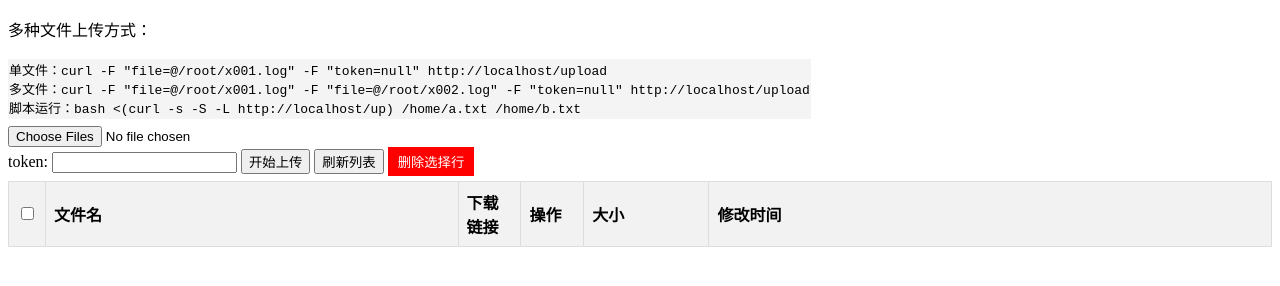
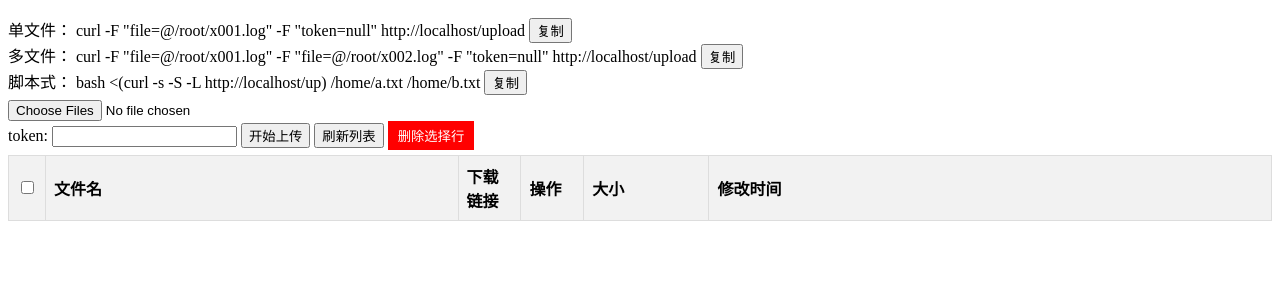
Before and after one commit to xxl6097/go-upload, a plain HTML site: page assets/index.html in a window 1280 px wide. Shown: the part 58-344 px from the top of the page. Drawn offline with Linux system fonts and the light colour scheme; no server answers.

Commit message:
2024-04-11 14:23:52 by uuxia

```diff
--- a/assets/index.html
+++ b/assets/index.html
@@ -123,8 +123,20 @@
 
     <h2>Go文件上传助手</h2>
     <div id="code_div" style="display: none">
-        <p>多种文件上传方式：</p>
-        <pre><code id="code_content"></code></pre>
+        <div>单文件：
+            <label id="up_1"></label>
+            <button onclick="copy1()">复制</button>
+        </div>
+
+        <div>多文件：
+            <label id="up_2"></label>
+            <button onclick="copy2()">复制</button>
+        </div>
+
+        <div>脚本式：
+            <label id="up_3"></label><label>/home/a.txt /home/b.txt</label>
+            <button onclick="copy3()">复制</button>
+        </div>
     </div>
     <div id="progressBar" style="display: none">
         <div id="progress" style="text-align: left; width: 0;"></div>
@@ -139,7 +151,7 @@
         <button onclick="uploadFile()">开始上传</button>
         <button onclick="refresh()">刷新列表</button>
         <button onclick="deleteSelectedRows()" class="delete-btn">删除选择行</button>
-        <label id="pubip" style="color: red"></label>
+        <a id="pubip"></a>
         <label id="speed" style="color: red"></label>
     </div>
     <div style="margin-top: 5px;">
@@ -164,10 +176,44 @@
 </div>
 </body>
 <script>
+    function copy1() {
+        var copyText = document.getElementById("up_1");
+        var tempTextArea = document.createElement("textarea");
+        tempTextArea.value = copyText.textContent;
+        document.body.appendChild(tempTextArea);
+        tempTextArea.select();
+        document.execCommand("copy");
+        document.body.removeChild(tempTextArea)
+    }
+    function copy2() {
+        var copyText = document.getElementById("up_2");
+        var tempTextArea = document.createElement("textarea");
+        tempTextArea.value = copyText.textContent;
+        document.body.appendChild(tempTextArea);
+        tempTextArea.select();
+        document.execCommand("copy");
+        document.body.removeChild(tempTextArea)
+    }
+    function copy3() {
+        var copyText = document.getElementById("up_3");
+        var tempTextArea = document.createElement("textarea");
+        tempTextArea.value = copyText.textContent;
+        document.body.appendChild(tempTextArea);
+        tempTextArea.select();
+        document.execCommand("copy");
+        document.body.removeChild(tempTextArea)
+    }
     function createcode(token) {
         document.getElementById('code_div').style.display = 'block';
-        const code = `单文件：curl -F "file=@/root/x001.log" -F "token=${token}" ${window.location.origin}/upload\n多文件：curl -F "file=@/root/x001.log" -F "file=@/root/x002.log" -F "token=${token}" ${window.location.origin}/upload\n脚本运行：bash <(curl -s -S -L ${window.location.origin}/up) /home/a.txt /home/b.txt`
-        document.getElementById('code_content').textContent = code
+
+        const code3 = document.getElementById('up_3')
+        code3.textContent = `bash <(curl -s -S -L ${window.location.origin}/up) `
+
+        const code2 = document.getElementById('up_2')
+        code2.textContent = `curl -F "file=@/root/x001.log" -F "file=@/root/x002.log" -F "token=${token}" ${window.location.origin}/upload`
+
+        const code1 = document.getElementById('up_1')
+        code1.textContent = `curl -F "file=@/root/x001.log" -F "token=${token}" ${window.location.origin}/upload`
     }
     var textInput = document.getElementById('token');
     textInput.addEventListener('input', function(event) {
@@ -250,8 +296,12 @@
                 console.log('Loading...');
                 showLoading('大爷，正在获取文件清单，请稍等一会会儿哦～')
             }else if (xhr.readyState === 4 && xhr.status === 200) {
-                const speedElement = document.getElementById('pubip');
-                speedElement.textContent = xhr.responseText
+                // 获取<a>标签的引用
+                var link = document.getElementById('pubip');
+                // 设置超链接的目标URL
+                link.href = xhr.responseText;
+                // 设置链接文本
+                link.textContent = '公网';
                 hideLoading()
             } else {
                 // 请求失败或还未完成
```
Also changed, not shown: 4 other files.
